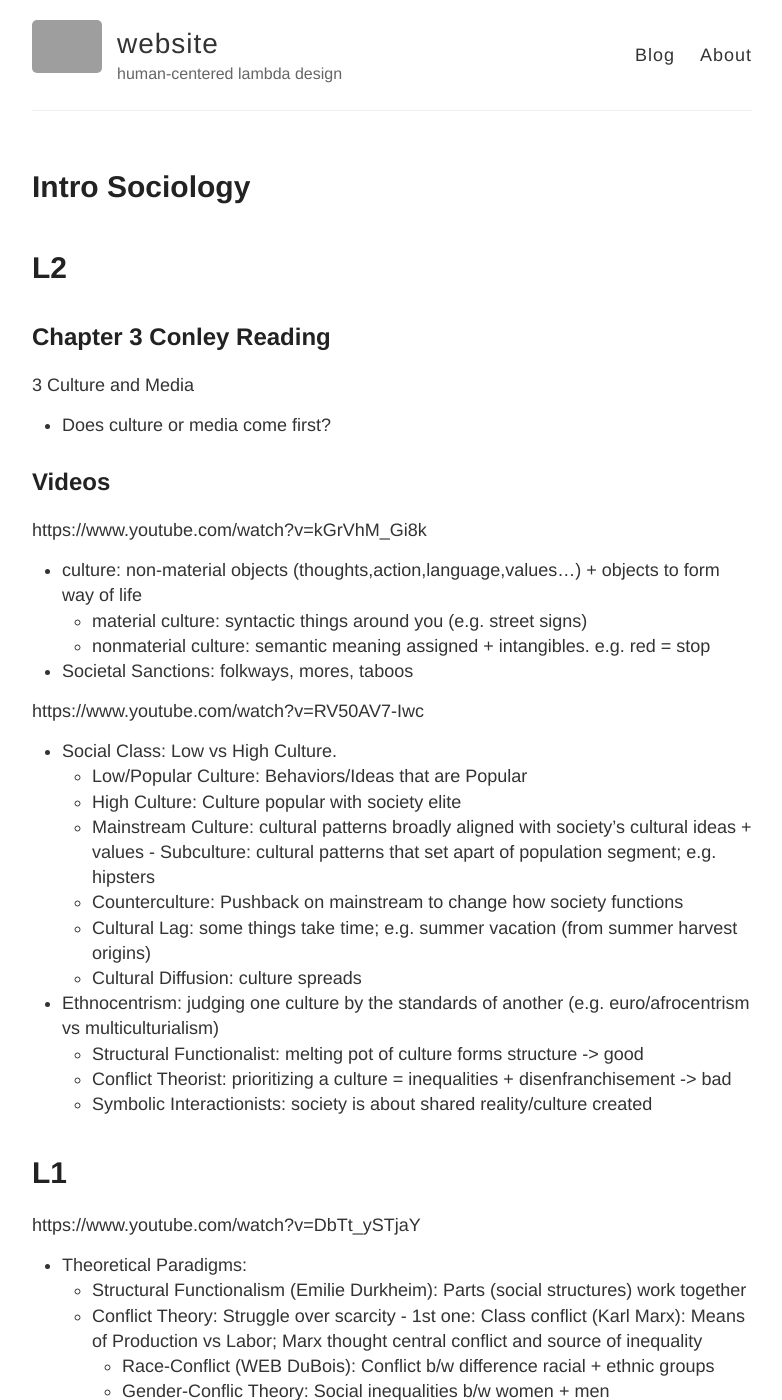
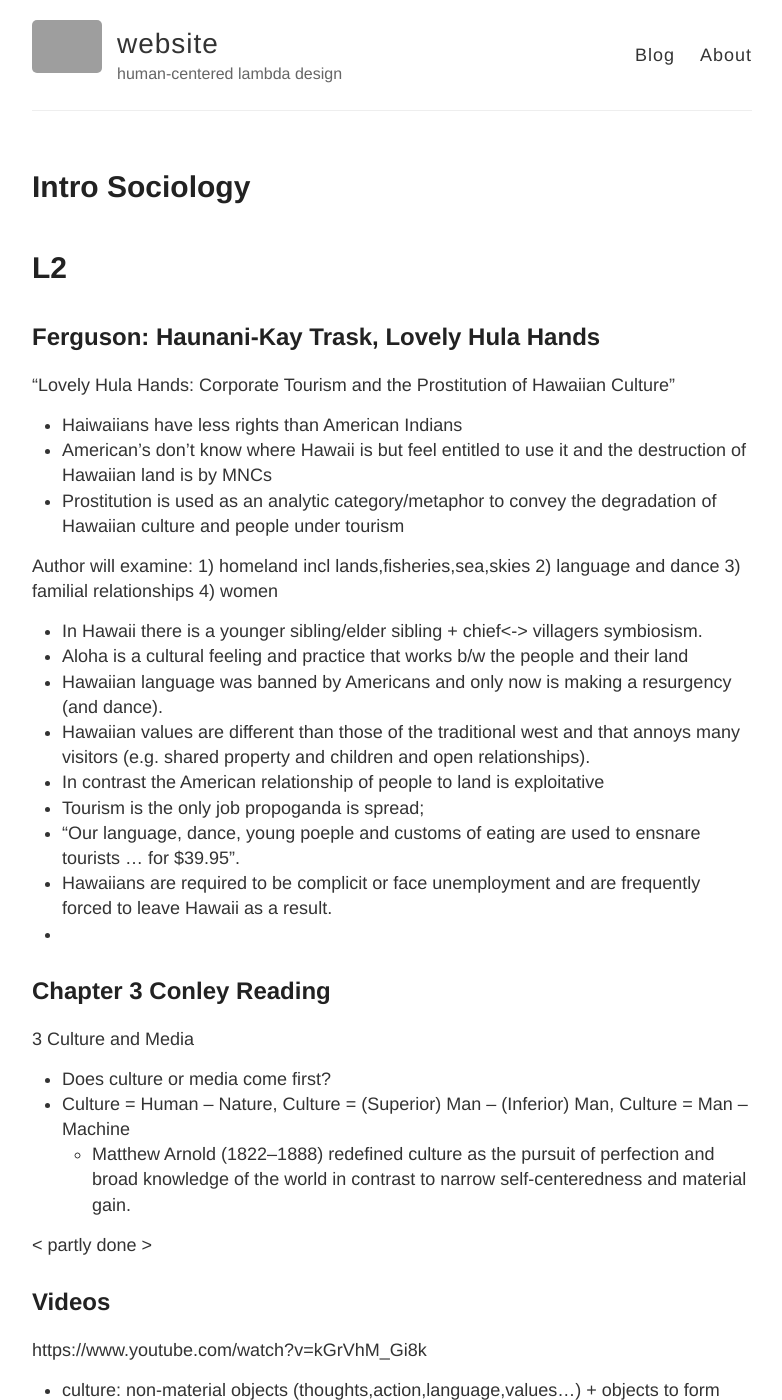
Before and after one commit to RONNCC/ronncc.github, a Jekyll site: the page built from _posts/2019-02-18-intro-sociology.md, in a window 1280 px wide and 1400 px high. Shown: the whole window, without its empty margins (248-1030 px from the left). Built offline with Jekyll 4.4.1, drawn with Linux system fonts in a browser that asks for light colours; our own code applies the rules of GitHub Pages for plain Markdown files; comment, search, counter and statistics services are not loaded; grey boxes are pictures that could not be loaded.

Commit message:
Update 2019-02-18-intro-sociology.md

```diff
--- a/_posts/2019-02-18-intro-sociology.md
+++ b/_posts/2019-02-18-intro-sociology.md
@@ -6,10 +6,36 @@ categories:
 
 # L2
 
+## Ferguson: Haunani-Kay Trask, Lovely Hula Hands
+"Lovely Hula Hands: Corporate Tourism and the Prostitution of Hawaiian Culture"
+
+- Haiwaiians have less rights than American Indians
+- American's don't know where Hawaii is but feel entitled to use it and the destruction of Hawaiian land is by MNCs
+- Prostitution is used as an analytic category/metaphor to convey the degradation of Hawaiian culture and people under tourism
+
+Author will examine: 1) homeland incl lands,fisheries,sea,skies 2) language and dance 3) familial relationships 4) women
+
+- In Hawaii there is a younger sibling/elder sibling + chief<-> villagers symbiosism.
+- Aloha is a cultural feeling and practice that works b/w the people and their land
+- Hawaiian language was banned by Americans and only now is making a resurgency (and dance).
+- Hawaiian values are different than those of the traditional west and that annoys many visitors (e.g. shared property and children and open relationships).
+- In contrast the American relationship of people to land is exploitative
+- Tourism is the only job propoganda is spread;
+- "Our language, dance, young poeple and customs of eating are used to ensnare tourists ... for $39.95".
+- Hawaiians are required to be complicit or face unemployment and are frequently forced to leave Hawaii as a result.
+-
+
+
+
+
 ## Chapter 3 Conley Reading
 
 3 Culture and Media
 - Does culture or media come first?
+- Culture = Human – Nature, Culture = (Superior) Man – (Inferior) Man, Culture = Man – Machine
+	- Matthew Arnold (1822–1888) redefined culture as the pursuit of perfection and broad knowledge of the world in contrast to narrow self-centeredness and material gain.
+
+< partly done >
 
 ## Videos
 
```
